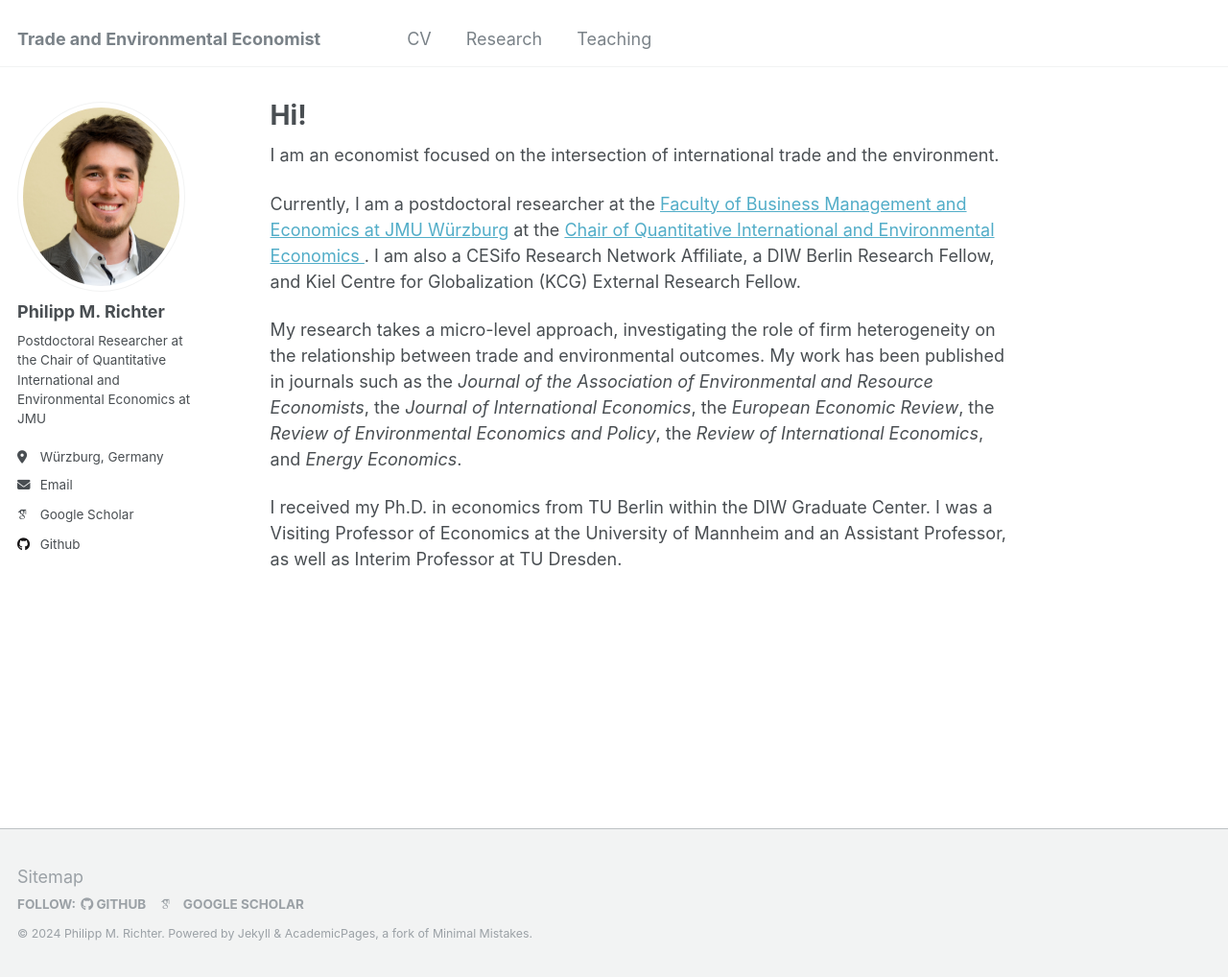
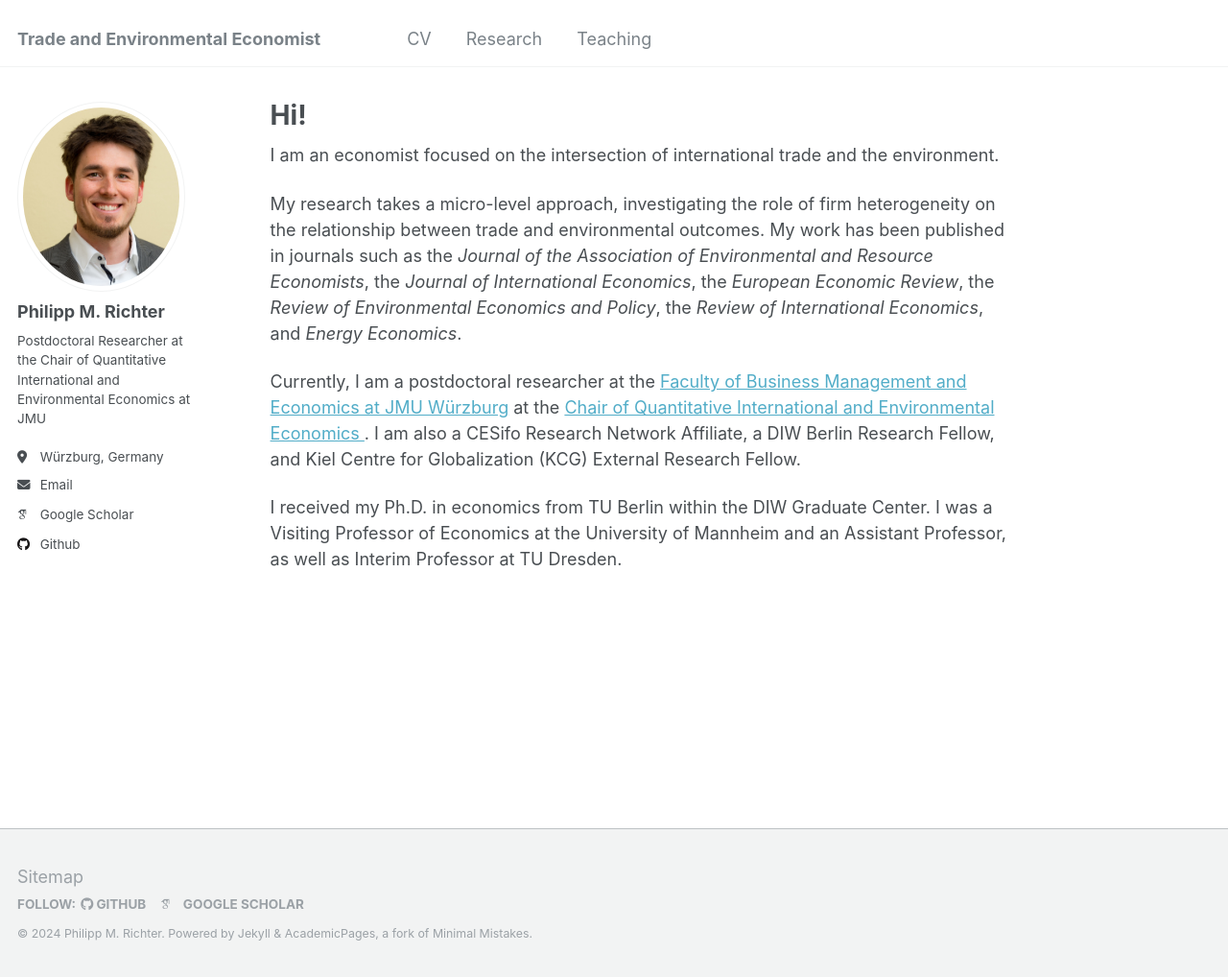
Before and after one commit to PhMRichter/PhMRichter.github.io, a Jekyll site: the page built from _pages/about.md, in a window 1280 px wide and 1018 px high. Shown: the whole window at 96% size. Built offline with Jekyll 4.4.1, drawn with Linux system fonts in a browser that asks for light colours; some web fonts are replaced.

```diff
--- a/_pages/about.md
+++ b/_pages/about.md
@@ -11,10 +11,10 @@ redirect_from:
 
 I am an economist focused on the intersection of international trade and the environment.
 
+My research takes a micro-level approach, investigating the role of firm heterogeneity on the relationship between trade and environmental outcomes.
+My work has been published in journals such as the  <i>Journal of the Association of Environmental and Resource Economists</i>, the <i>Journal of International Economics</i>,  the <i>European Economic Review</i>, the <i>Review of Environmental Economics and Policy</i>, the <i>Review of International Economics</i>, and <i>Energy Economics</i>.
+
 Currently, I am a postdoctoral researcher at the  <a href="https://www.wiwi.uni-wuerzburg.de/en/" target="_blank">
 Faculty of Business Management and Economics at JMU Würzburg</a> at the <a href="https://www.wiwi.uni-wuerzburg.de/qiee/" target="_blank"> Chair of Quantitative International and Environmental Economics </a>. I am also a CESifo Research Network Affiliate, a DIW Berlin Research Fellow, and Kiel Centre for Globalization (KCG) External Research Fellow.
 
-My research takes a micro-level approach, investigating the role of firm heterogeneity on the relationship between trade and environmental outcomes.
-My work has been published in journals such as the  <i>Journal of the Association of Environmental and Resource Economists</i>, the <i>Journal of International Economics</i>,  the <i>European Economic Review</i>, the <i>Review of Environmental Economics and Policy</i>, the <i>Review of International Economics</i>, and <i>Energy Economics</i>.
-
 I received my Ph.D. in economics from TU Berlin within the DIW Graduate Center. I was a Visiting Professor of Economics at the University of Mannheim and an Assistant Professor, as well as Interim Professor at TU Dresden.
```
